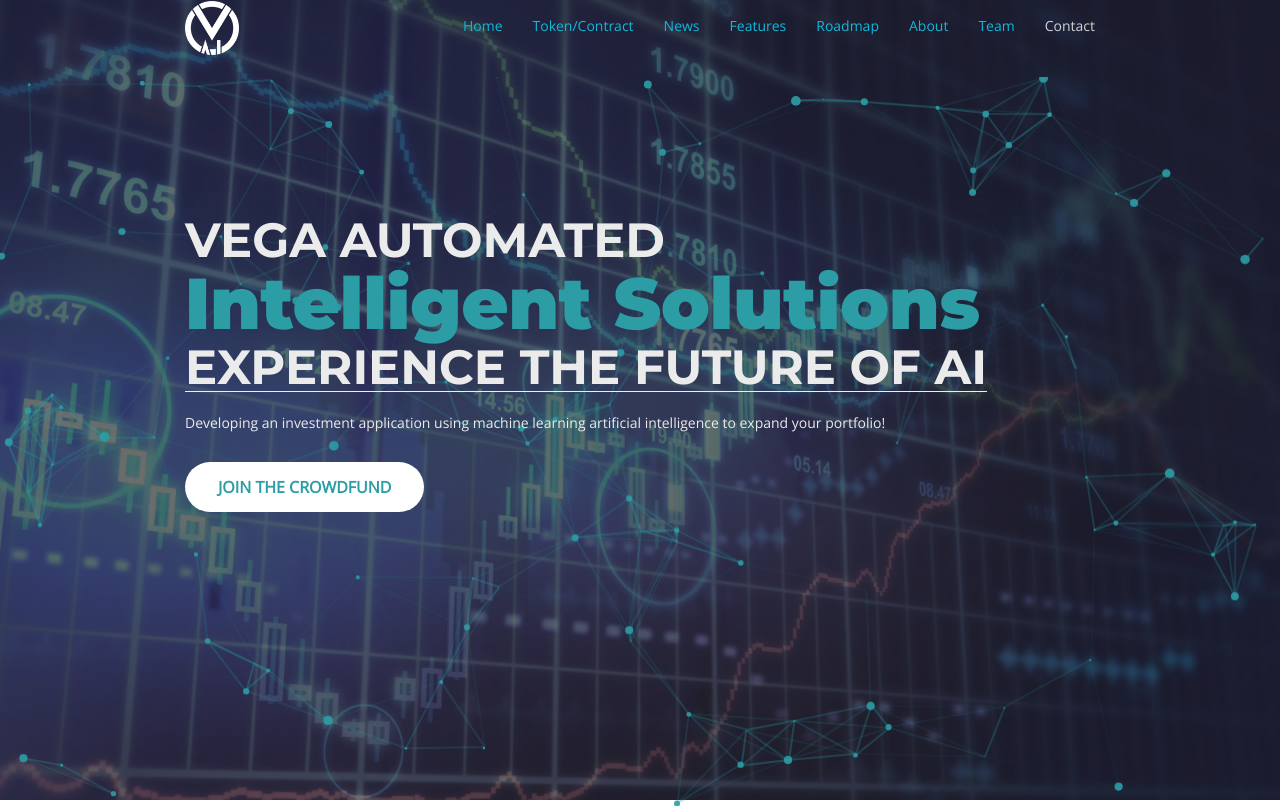
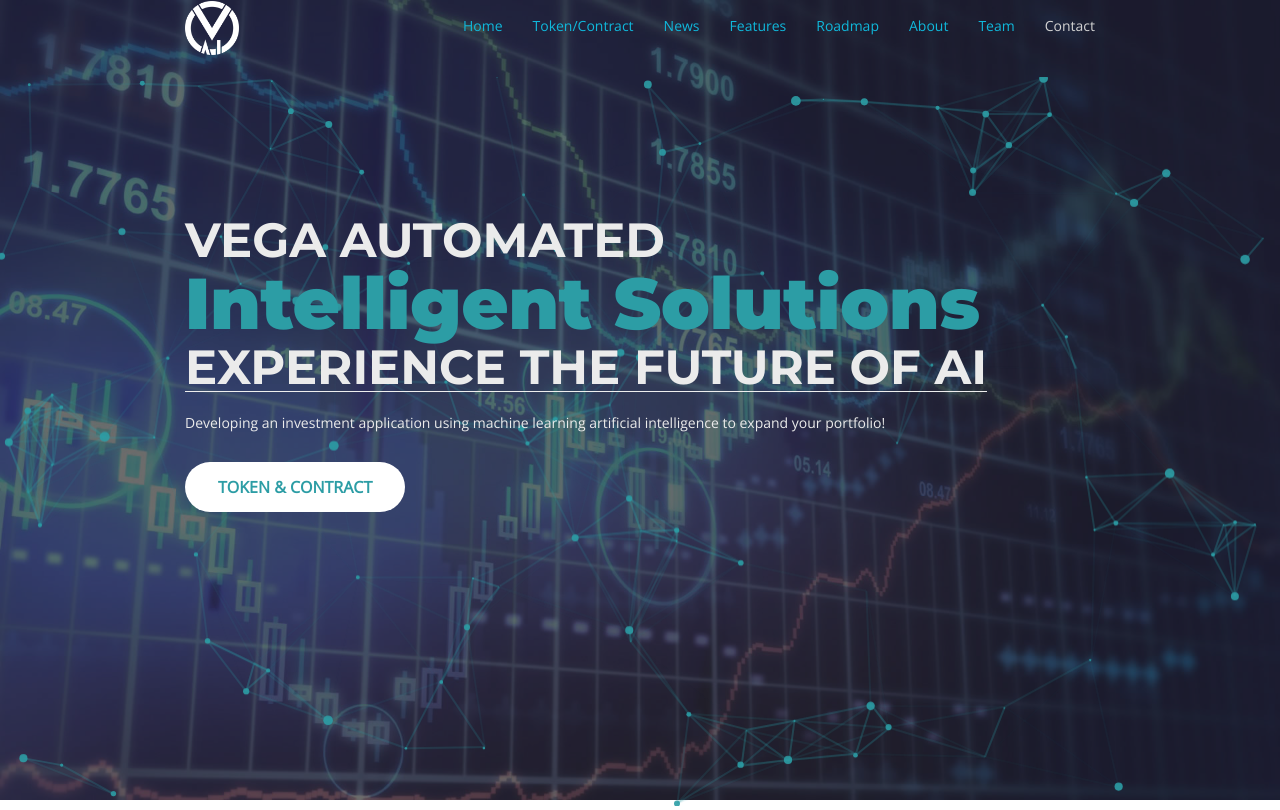
Before and after one commit to VegaAISolutions/VAISWeb, a Flask app: page / in a window 1280 px wide. Shown: the top 810 px of the page. Run offline with Flask 2, Linux system fonts and the light colour scheme; some libraries are stand-ins or nearby versions.

Commit message:
Token Contract

```diff
--- a/app/templates/index/index.html
+++ b/app/templates/index/index.html
@@ -10,7 +10,7 @@
                         <h1>Intelligent Solutions</h1>
                         <h3>Experience the future of AI</h3>
                         <p>Developing an investment application using machine learning artificial intelligence to expand your portfolio!</p>
-                        <a href="/crowdfund">Join the Crowdfund</a>
+                        <a href="https://etherscan.io/token/0xca48AC42C9Cd4eE98813af8945A1024868ee62de" target="_blank">Token & Contract</a>
                     </div>
                 </div>
             </div>
```
